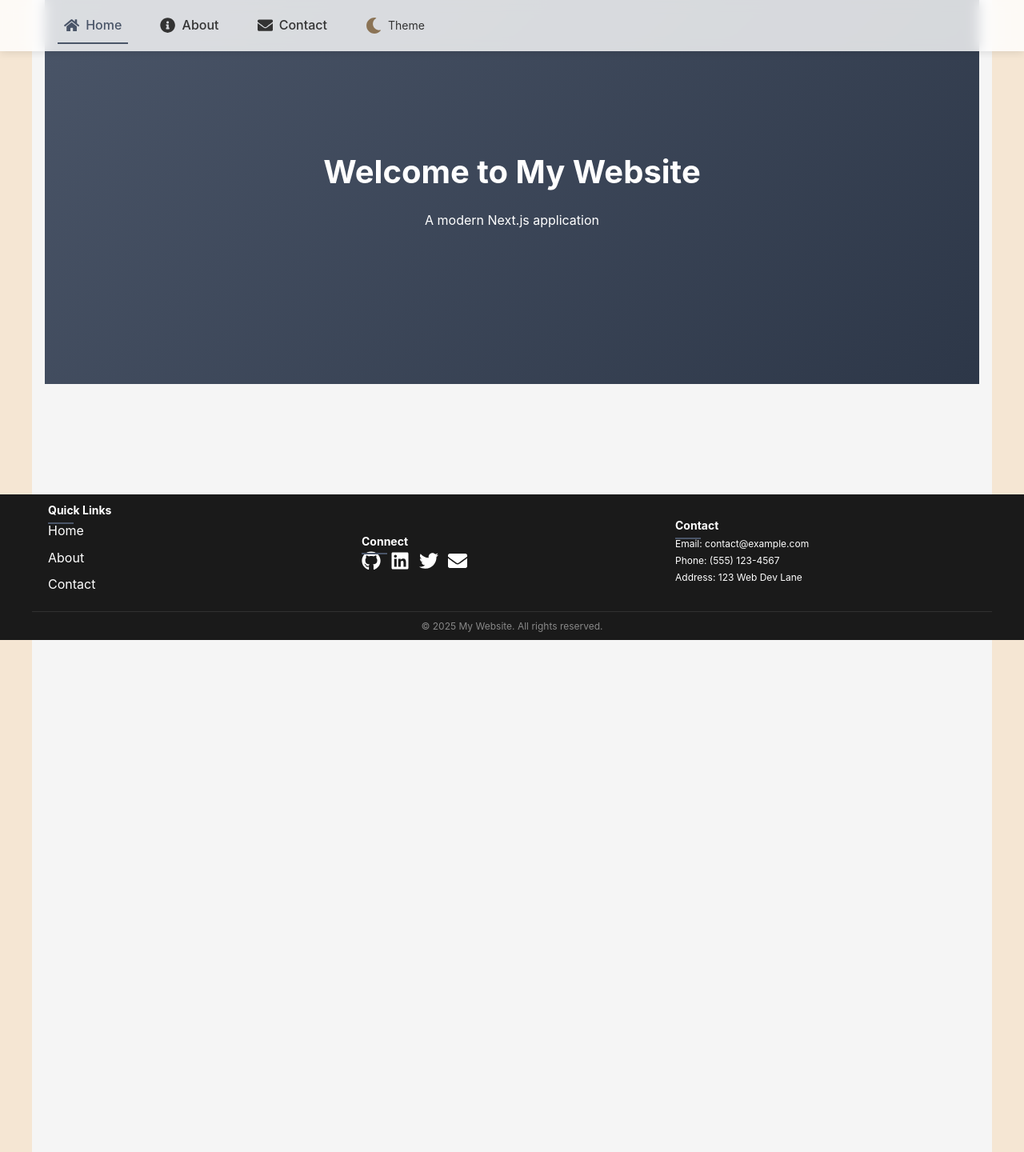
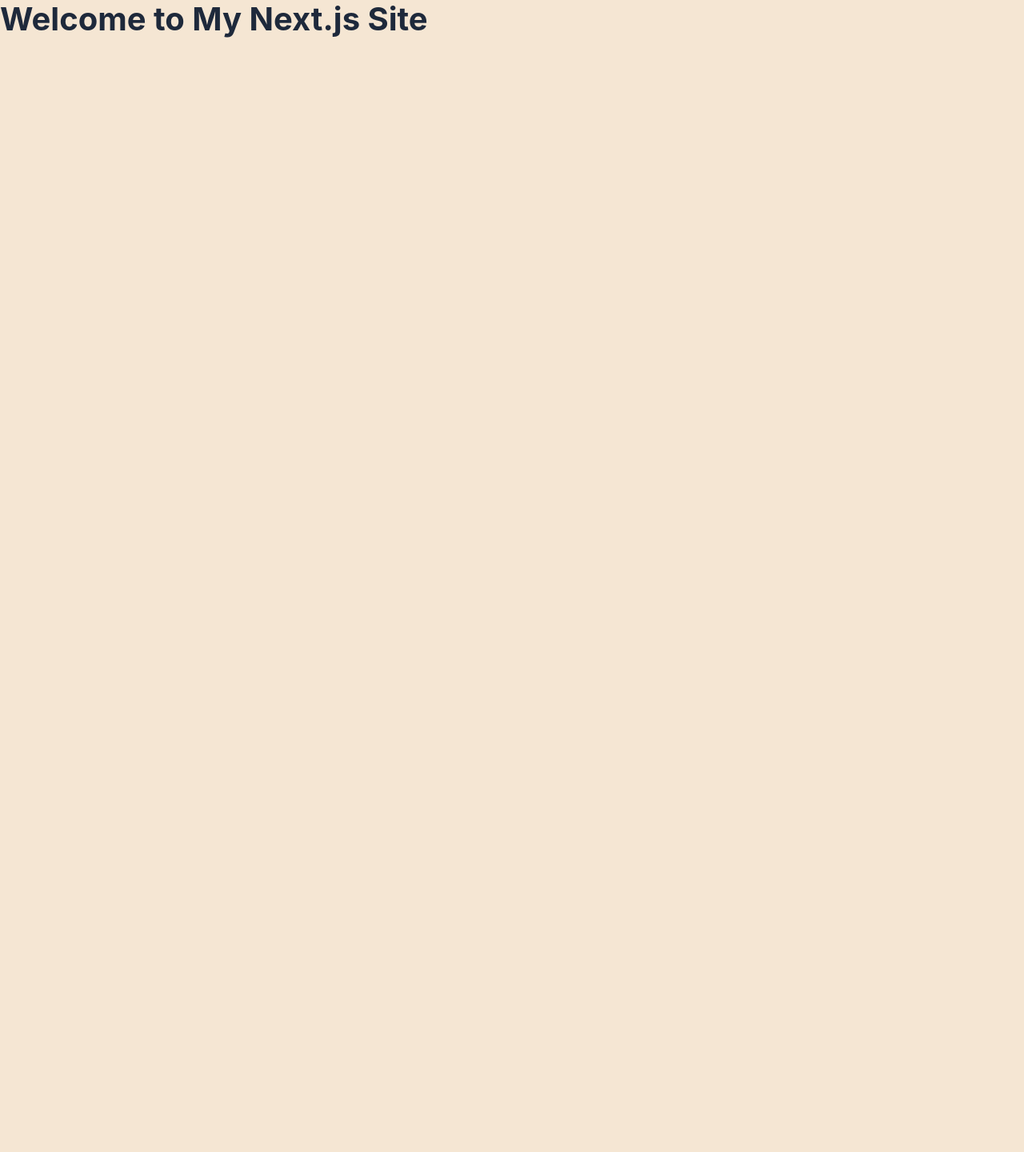
Before and after one commit to hjoseph777/assignment4_next, a Next.js app: page / in a window 1280 px wide. Shown: the whole page at 80% size. After the commit the page ends 800 px from the top, so only its background shows below. Built offline with nearby package versions, Linux system fonts and the light colour scheme.

Commit message:
Fix GitHub Pages deployment

```diff
--- a/next.config.js
+++ b/next.config.js
@@ -8,6 +8,7 @@
     }
     return config
   },
+  trailingSlash: true,
   output: 'export',
   images: {
     unoptimized: true,
--- a/pages/index.tsx
+++ b/pages/index.tsx
@@ -1,13 +1,13 @@
-import Layout from '../src/components/Layout';
+import type { NextPage } from 'next'
 
-export default function Home() {
+const Home: NextPage = () => {
   return (
-    <Layout>
-      <div className="min-h-screen">
-        <main className="container mx-auto px-4">
-          {/* Add your content here */}
-        </main>
-      </div>
-    </Layout>
-  );
+    <div className="container">
+      <main>
+        <h1>Welcome to My Next.js Site</h1>
+      </main>
+    </div>
+  )
 }
+
+export default Home
```
